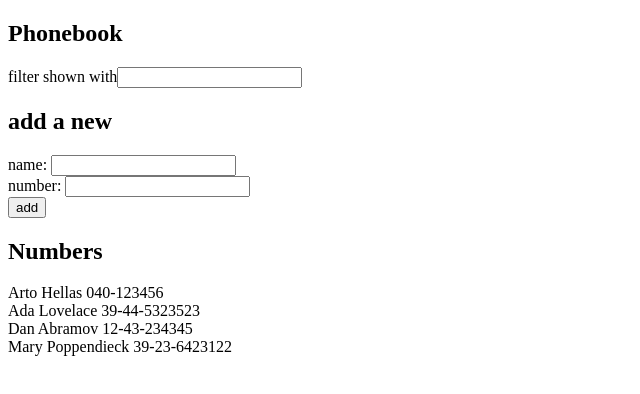
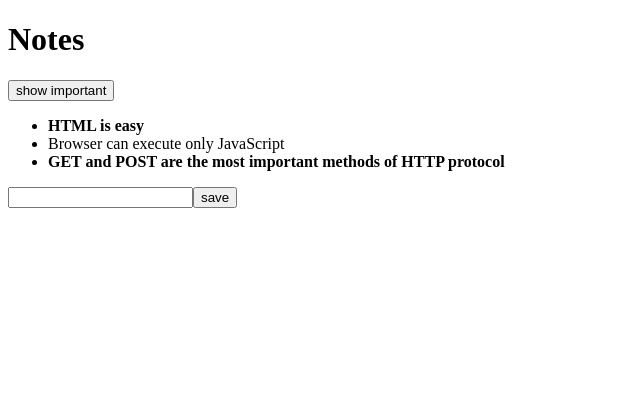
Before and after one commit to AemonCao/Fullstack, a React (Create React App) app in the folder part2/: page / in a window 1280 px wide. Shown: the top 394 px of the page, without its empty margins (0-640 px from the left). Built offline with nearby package versions, Linux system fonts and the light colour scheme; data requests are answered from the project's data file.

Commit message:
Effect-hooks

```diff
--- a/part2/src/App.js
+++ b/part2/src/App.js
@@ -1,57 +1,59 @@
-import React, { useState } from "react";
-import Filter from "./components/Filter";
-import PersonForm from "./components/PersonForm";
-import Persons from "./components/Persons";
+import React, { useState, useEffect } from "react";
+import axios from "axios";
+import Note from "./components/Note";
 
 const App = () => {
-  const [persons, setPersons] = useState([
-    { name: "Arto Hellas", number: "040-123456" },
-    { name: "Ada Lovelace", number: "39-44-5323523" },
-    { name: "Dan Abramov", number: "12-43-234345" },
-    { name: "Mary Poppendieck", number: "39-23-6423122" },
-  ]);
-  const [newName, setNewName] = useState("");
-  const [newNumber, setnewNumber] = useState("");
-  const [filterWord, setFilterWord] = useState("");
+  const [notes, setNotes] = useState([]);
+  const [newNote, setNewNote] = useState("");
+  const [showAll, setShowAll] = useState(true);
 
-  const filterPersons = persons.filter(
-    (person) =>
-      person.name.toUpperCase().indexOf(filterWord.toUpperCase()) !== -1
-  );
-
-  const addPerson = (event) => {
-    event.preventDefault();
-    if (persons.map((person) => person.name).includes(newName)) {
-      alert(`${newName} is already added to phonebook`);
-    } else {
-      setPersons(persons.concat({ name: newName, number: newNumber }));
-    }
+  const hook = () => {
+    console.log("effect");
+    axios.get("http://localhost:3001/notes").then((response) => {
+      console.log("promise fulfilled");
+      setNotes(response.data);
+    });
   };
 
-  const handleFilterWordChange = (event) => {
-    setFilterWord(event.target.value);
+  useEffect(hook, []);
+
+  console.log("render", notes.length, "notes");
+
+  const addNote = (event) => {
+    event.preventDefault();
+    const noteObject = {
+      content: newNote,
+      date: new Date().toISOString(),
+      important: Math.random() < 0.5,
+      id: notes.length + 1,
+    };
+    setNotes(notes.concat(noteObject));
+    setNewNote("");
   };
 
-  const handleNewNameChange = (event) => {
-    setNewName(event.target.value);
+  const handleNoteChange = (event) => {
+    setNewNote(event.target.value);
   };
 
-  const handleNewNumberChange = (event) => {
-    setnewNumber(event.target.value);
-  };
+  const notesToShow = showAll ? notes : notes.filter((note) => note.important);
 
   return (
     <div>
-      <h2>Phonebook</h2>
-      <Filter onFilterInputChange={handleFilterWordChange.bind(this)} />
-      <h2>add a new</h2>
-      <PersonForm
-        onFormSubmit={addPerson.bind(this)}
-        onNameInputChange={handleNewNameChange.bind(this)}
-        onNumberInputChange={handleNewNumberChange.bind(this)}
-      />
-      <h2>Numbers</h2>
-      <Persons persons={filterPersons} />
+      <h1>Notes</h1>
+      <div>
+        <button onClick={() => setShowAll(!showAll)}>
+          show {showAll ? "important" : "all"}
+        </button>
+      </div>
+      <ul>
+        {notesToShow.map((note) => (
+          <Note key={note.id} note={note} />
+        ))}
+      </ul>
+      <form onSubmit={addNote}>
+        <input value={newNote} onChange={handleNoteChange} />
+        <button type="submit">save</button>
+      </form>
     </div>
   );
 };
--- a/part2/src/index.js
+++ b/part2/src/index.js
@@ -1,9 +1,5 @@
 import React from "react";
 import ReactDOM from "react-dom";
-import axios from "axios";
 import App from "./App";
 
-axios.get("http://localhost:3001/notes").then((response) => {
-  const notes = response.data;
-  ReactDOM.render(<App notes={notes} />, document.getElementById("root"));
-});
+ReactDOM.render(<App />, document.getElementById("root"));
```
